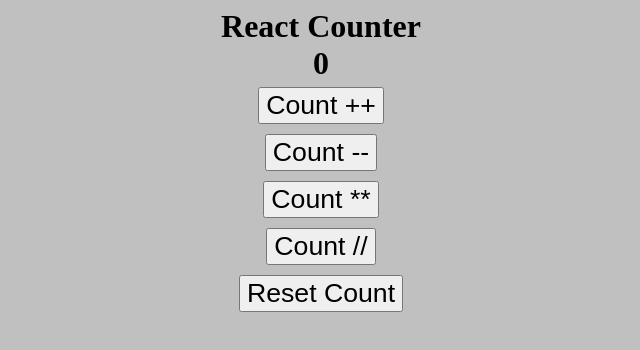
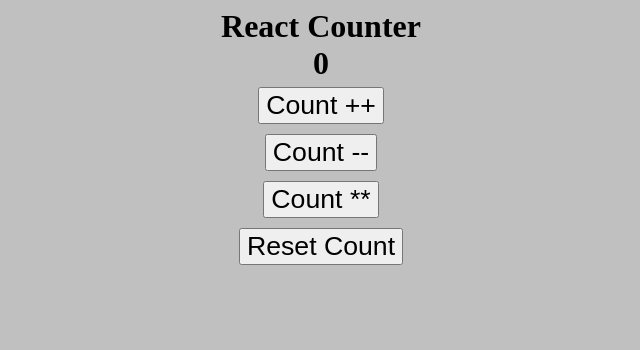
Before and after one commit to Chupriarti/react-counter, a React (Create React App) app: page / in a window 1280 px wide. Shown: the top 350 px of the page, without its empty margins (319-959 px from the left). Built offline with nearby package versions, Linux system fonts and the light colour scheme.

Commit message:
removed devision button

```diff
--- a/src/App.js
+++ b/src/App.js
@@ -13,7 +13,6 @@ function App() {
       <CounterButton callback={() => setCount(count + 1)} title="Count ++" />
       <CounterButton callback={() => setCount(count - 1)} title="Count --" />
       <CounterButton callback={() => setCount(count * count)} title="Count **" />
-      <CounterButton callback={() => setCount(count / count)} title="Count //" />
       <CounterButton callback={() => setCount(0)} title="Reset Count" />
     </div>
   );
```
